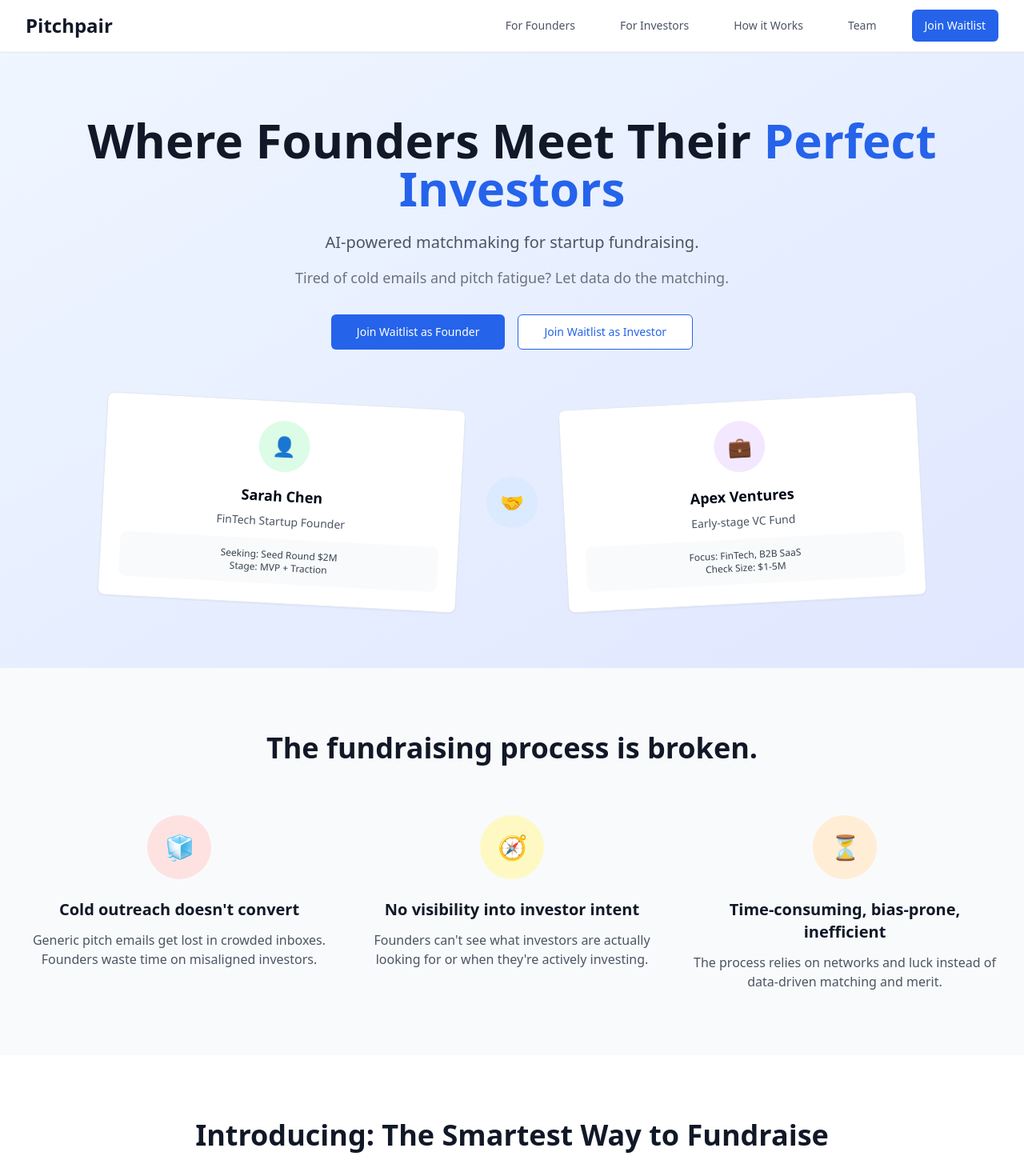
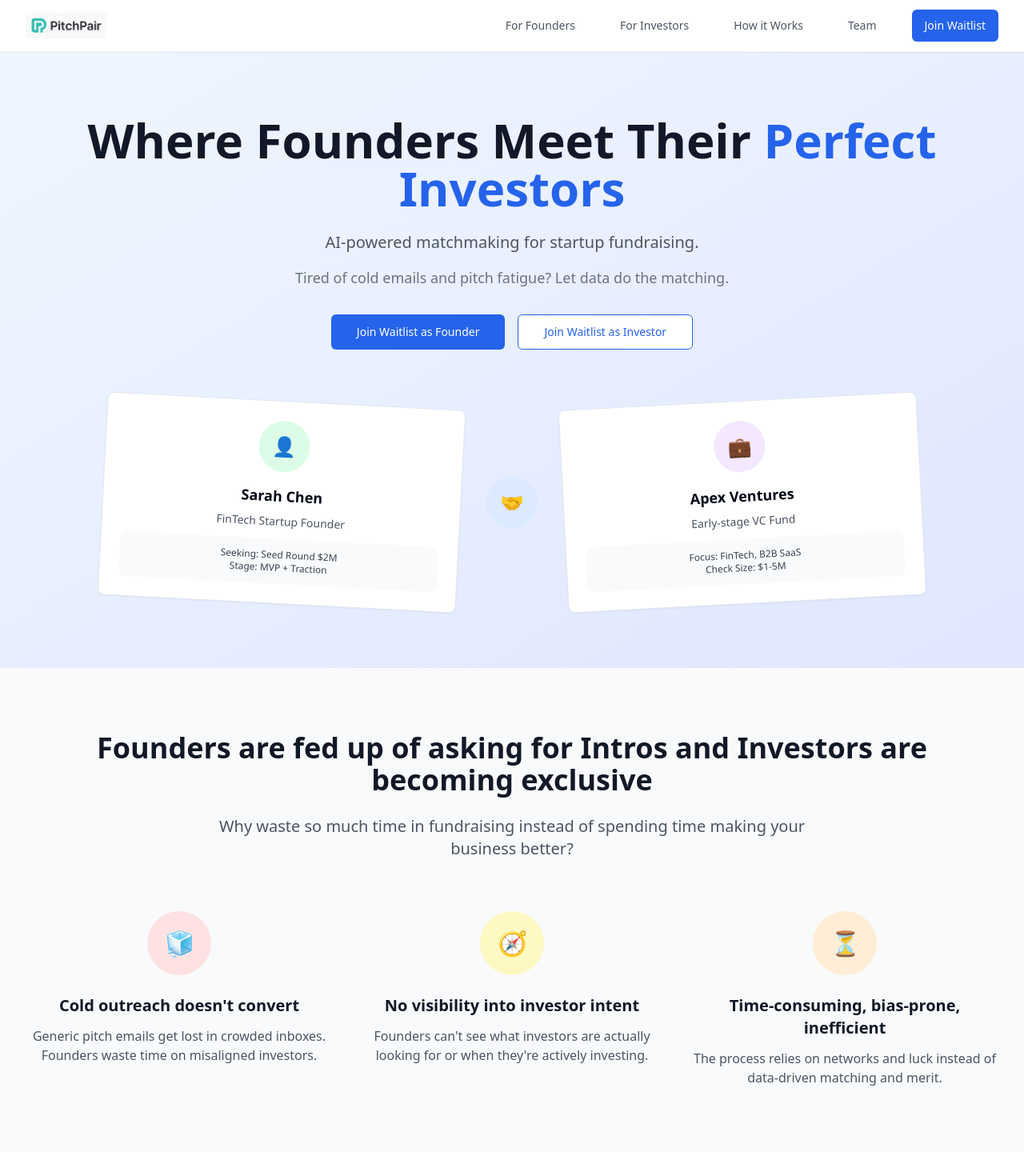
Before and after one commit to Yash-Dangi/your-website-pal-now-53, a React (Vite) app: page / in a window 1280 px wide. Shown: the top 1470 px of the page at 80% size. Built offline with nearby package versions, Linux system fonts and the light colour scheme.

Commit message:
Refactor: Update website content
Update website content to include logo, new messaging, and remove legal section.

```diff
--- a/src/components/Footer.tsx
+++ b/src/components/Footer.tsx
@@ -1,10 +1,11 @@
+
 const Footer = () => {
   return (
     <footer className="bg-gray-900 text-white py-16">
       <div className="max-w-7xl mx-auto px-4 sm:px-6 lg:px-8">
-        <div className="grid md:grid-cols-4 gap-8">
+        <div className="grid md:grid-cols-3 gap-8">
           <div className="col-span-2">
-            <h3 className="text-2xl font-bold mb-4">Pitchpair</h3>
+            <img src="/lovable-uploads/7f6532e4-be5b-48fb-b4d6-3ee8bddbe2df.png" alt="Pitchpair" className="h-8 mb-4 brightness-0 invert" />
             <p className="text-gray-400 mb-6 max-w-md">
               AI-powered matchmaking platform connecting startups with their perfect investors.
             </p>
@@ -26,14 +27,6 @@ const Footer = () => {
               <li><a href="#" className="text-gray-400 hover:text-white transition-colors">Careers</a></li>
             </ul>
           </div>
-
-          <div>
-            <h4 className="font-semibold mb-4">Legal</h4>
-            <ul className="space-y-2">
-              <li><a href="#" className="text-gray-400 hover:text-white transition-colors">Terms & Conditions</a></li>
-              <li><a href="#" className="text-gray-400 hover:text-white transition-colors">Privacy Policy</a></li>
-            </ul>
-          </div>
         </div>
 
         <div className="border-t border-gray-800 mt-12 pt-8 text-center">
--- a/src/components/Navigation.tsx
+++ b/src/components/Navigation.tsx
@@ -6,8 +6,8 @@ const Navigation = () => {
     <nav className="sticky top-0 z-50 bg-white border-b border-gray-100 shadow-sm">
       <div className="max-w-7xl mx-auto px-4 sm:px-6 lg:px-8">
         <div className="flex justify-between items-center h-16">
-          <div className="flex-shrink-0">
-            <h1 className="text-2xl font-bold text-gray-900">Pitchpair</h1>
+          <div className="flex-shrink-0 flex items-center">
+            <img src="/lovable-uploads/7f6532e4-be5b-48fb-b4d6-3ee8bddbe2df.png" alt="Pitchpair" className="h-8" />
           </div>
 
           <div className="hidden md:block">
--- a/src/components/Problem.tsx
+++ b/src/components/Problem.tsx
@@ -4,9 +4,12 @@ const Problem = () => {
     <section className="bg-gray-50 py-20">
       <div className="max-w-7xl mx-auto px-4 sm:px-6 lg:px-8">
         <div className="text-center mb-16">
-          <h2 className="text-4xl font-bold text-gray-900 mb-4">
-            The fundraising process is broken.
+          <h2 className="text-4xl font-bold text-gray-900 mb-6">
+            Founders are fed up of asking for Intros and Investors are becoming exclusive
           </h2>
+          <p className="text-xl text-gray-600 max-w-3xl mx-auto">
+            Why waste so much time in fundraising instead of spending time making your business better?
+          </p>
         </div>
 
         <div className="grid md:grid-cols-3 gap-8">
--- a/src/pages/Index.tsx
+++ b/src/pages/Index.tsx
@@ -5,7 +5,6 @@ import Problem from "@/components/Problem";
 import Solution from "@/components/Solution";
 import HowItWorks from "@/components/HowItWorks";
 import CompetitiveAdvantage from "@/components/CompetitiveAdvantage";
-import Testimonials from "@/components/Testimonials";
 import Team from "@/components/Team";
 import JoinWaitlist from "@/components/JoinWaitlist";
 import Footer from "@/components/Footer";
@@ -19,7 +18,6 @@ const Index = () => {
       <Solution />
       <HowItWorks />
       <CompetitiveAdvantage />
-      <Testimonials />
       <Team />
       <JoinWaitlist />
       <Footer />
```
Also changed, not shown: public/lovable-uploads/7f6532e4-be5b-48fb-b4d6-3ee8bddbe2df.png (added).
